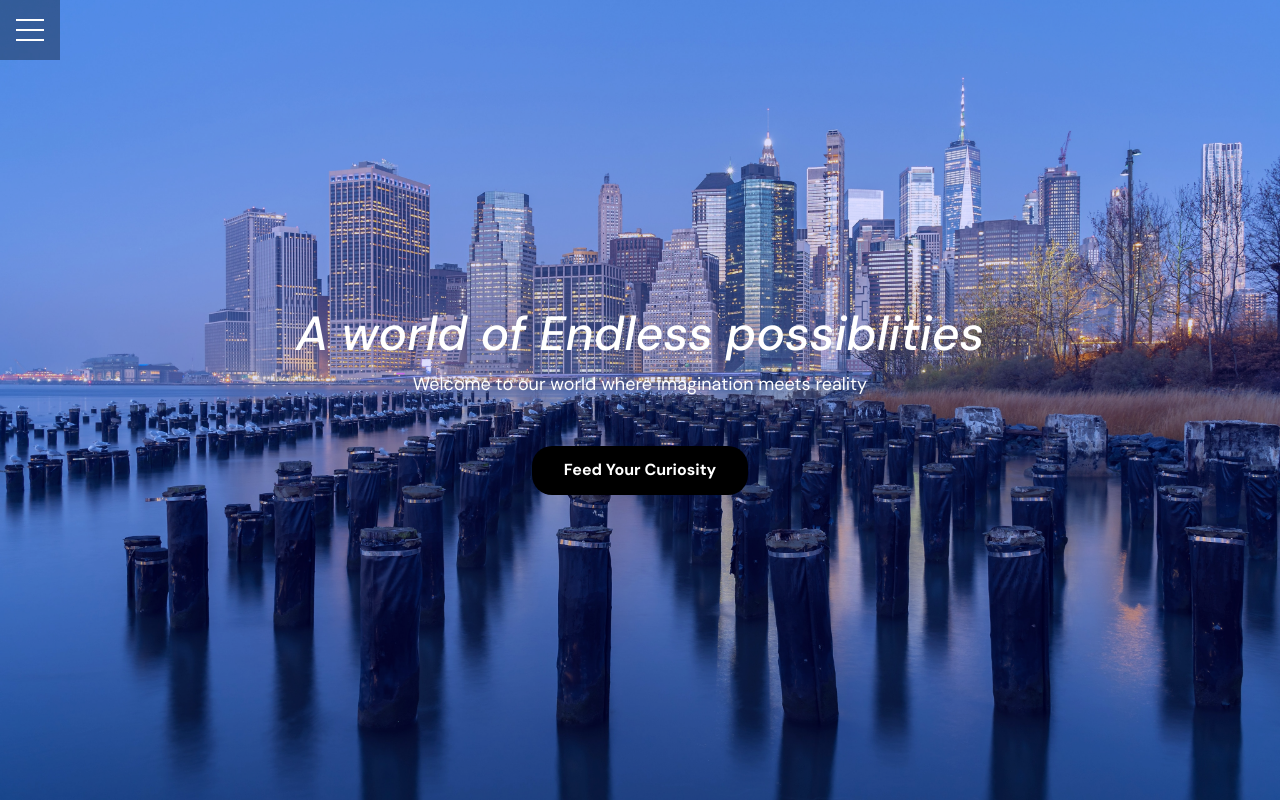
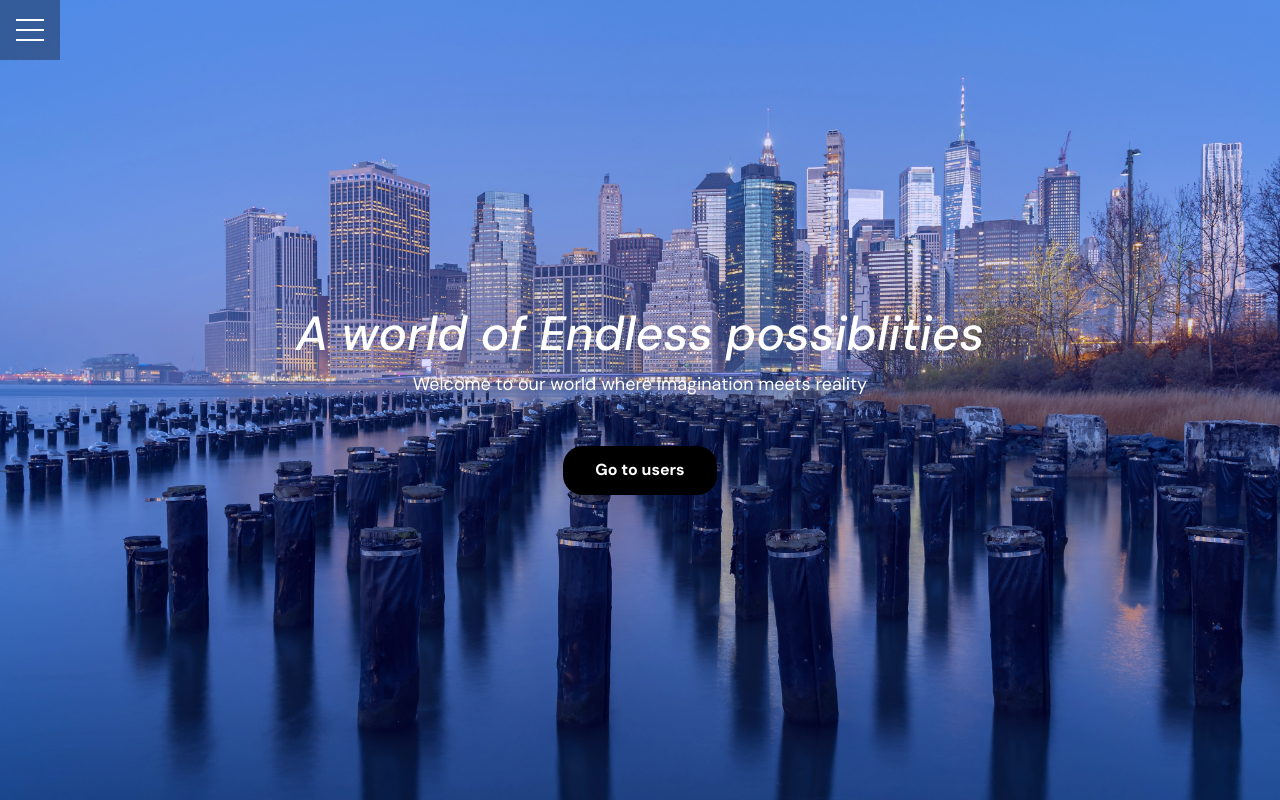
Before and after one commit to myoluwakemi/admin-dashboard-task, a Vue app: page / in a window 1280 px wide. Built offline with nearby package versions, Linux system fonts and the light colour scheme; what vue3-timeline would draw is missing.

Commit message:
change text

```diff
--- a/src/views/HomePage.vue
+++ b/src/views/HomePage.vue
@@ -19,7 +19,7 @@
     <div class="landingpage-inner">
       <h1>A world of Endless possiblities</h1>
       <p>Welcome to our world where imagination meets reality</p>
-      <router-link  to="/users" class="btn">Feed Your Curiosity</router-link>
+      <router-link  to="/users" class="btn">Go to users</router-link>
     </div>
   </header>
 </template>
```
